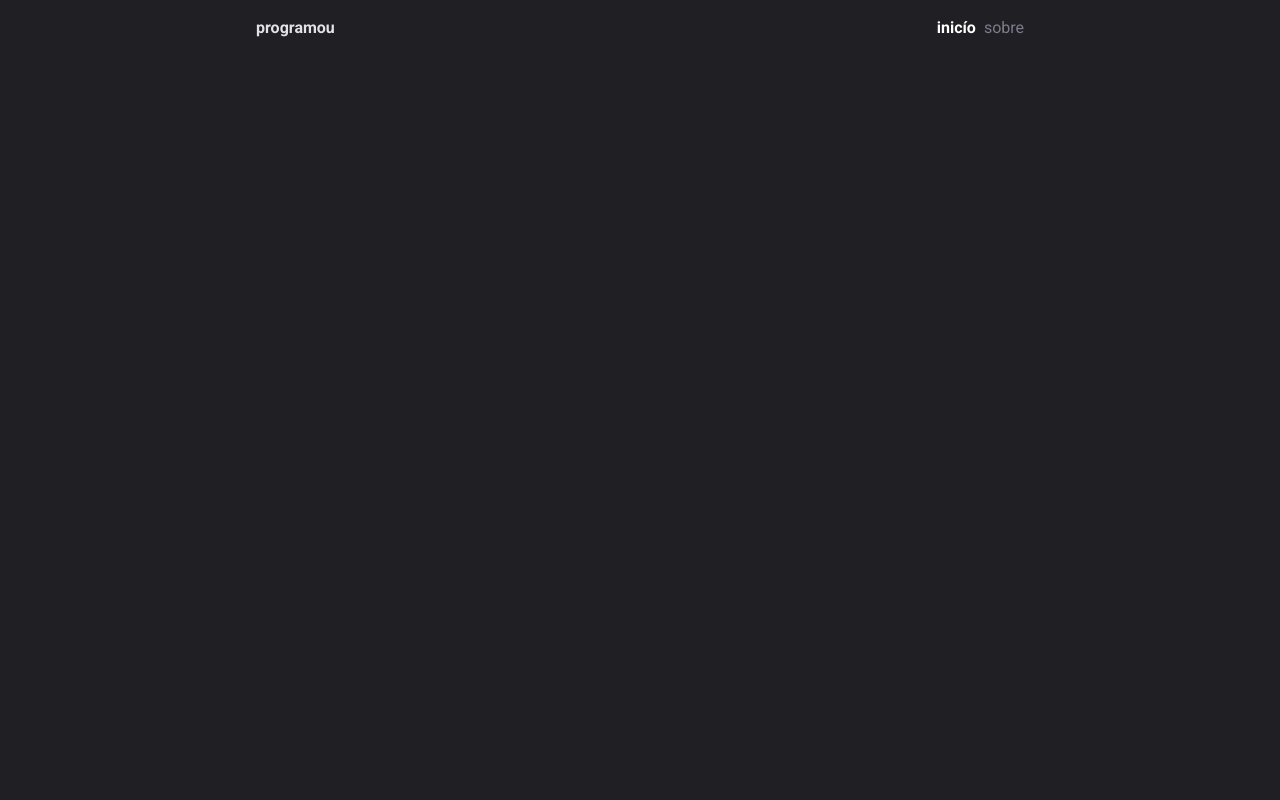
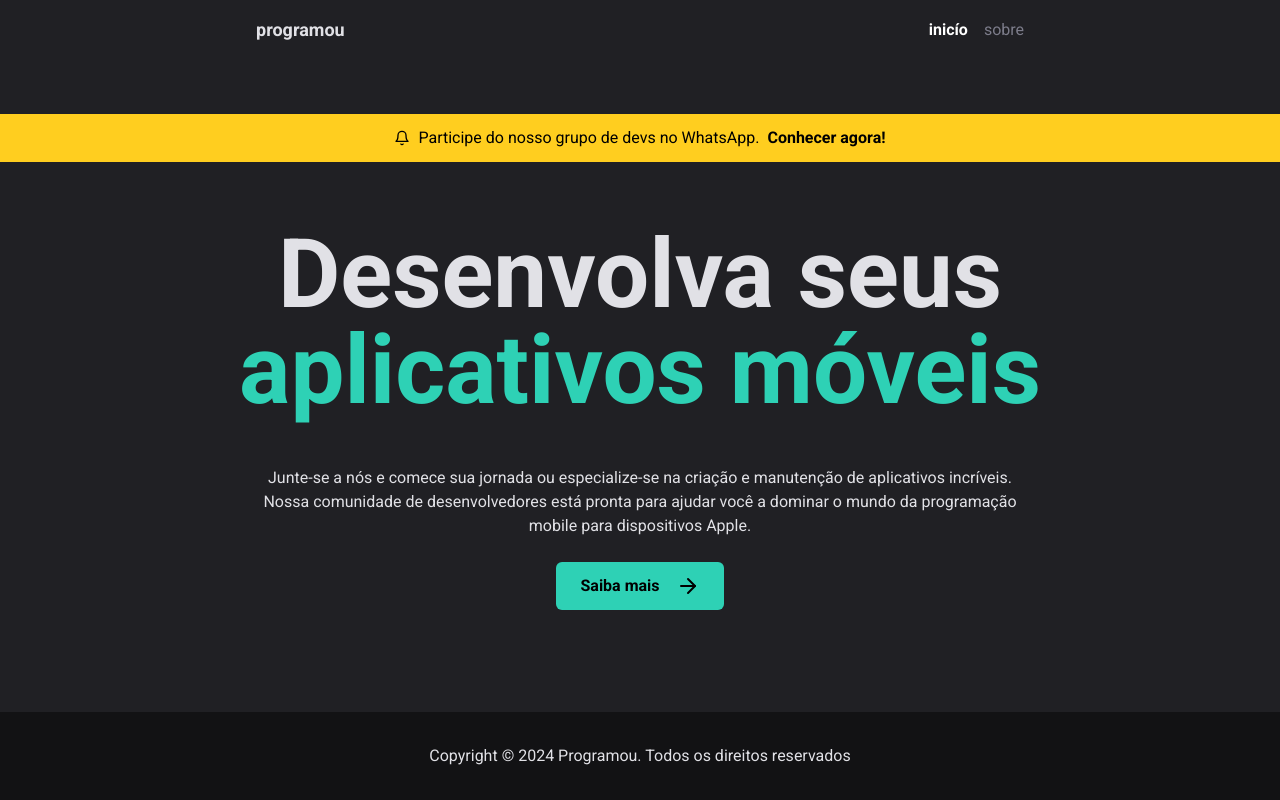
Before and after one commit to Programou-io/web-programou-app, a Next.js app: page / in a window 1280 px wide. Built offline with nearby package versions, Linux system fonts and the light colour scheme.

Commit message:
✨ criando nova pagina home e sobre

```diff
--- a/package.json
+++ b/package.json
@@ -16,6 +16,7 @@
     "autoprefixer": "10.4.14",
     "eslint": "8.40.0",
     "eslint-config-next": "13.4.1",
+    "lucide-react": "^0.383.0",
     "next": "13.4.1",
     "postcss": "8.4.23",
     "react": "18.2.0",
--- a/src/app/layout.tsx
+++ b/src/app/layout.tsx
@@ -3,6 +3,7 @@ import './globals.css'
 
 // eslint-disable-next-line camelcase
 import { Fira_Code, Roboto } from 'next/font/google'
+import { Footer } from 'programou/components/Footer'
 import { Header } from 'programou/components/Header'
 
 const roboto = Roboto({
@@ -29,7 +30,11 @@ export default function RootLayout({
   return (
     <html lang="pt-BR" className={`${roboto.variable} ${firaCode.variable}`}>
       <body className="text-gray-100 bg-gray-800 font-default">
-        <Header>{children}</Header>
+        <div className="flex flex-col h-screen justify-between">
+          <Header />
+          {children}
+          <Footer />
+        </div>
       </body>
     </html>
   )
--- a/src/app/page.tsx
+++ b/src/app/page.tsx
@@ -1,3 +1,39 @@
+import { ArrowRight, Bell } from 'lucide-react'
+import Link from 'next/link'
+
 export default function Home() {
-  return <div />
+  return (
+    <div>
+      <div className="bg-yellow-500 text-center py-3">
+        <p className="text-black flex items-center justify-center gap-2">
+          <Bell size={16} />
+          Participe do nosso grupo de devs no WhatsApp.
+          <Link href="/" className="font-bold">
+            Conhecer agora!
+          </Link>
+        </p>
+      </div>
+      <div className="mt-16 mb-12">
+        <h1 className="font-extrabold text-8xl text-center">
+          Desenvolva seus
+          <br />
+          <span className="text-turquoise-500">aplicativos móveis</span>
+        </h1>
+        <h2 className="mt-12 text-center grid max-w-3xl items-center justify-center mx-auto">
+          Junte-se a nós e comece sua jornada ou especialize-se na criação e
+          manutenção de aplicativos incríveis. Nossa comunidade de
+          desenvolvedores está pronta para ajudar você a dominar o mundo da
+          programação mobile para dispositivos Apple.
+        </h2>
+        <div className="flex items-center justify-center mt-6">
+          <Link href="/sobre">
+            <p className="flex gap-4 px-6 py-3 bg-turquoise-500 text-black font-bold rounded-md">
+              Saiba mais
+              <ArrowRight />
+            </p>
+          </Link>
+        </div>
+      </div>
+    </div>
+  )
 }
--- a/src/app/sobre/page.tsx
+++ b/src/app/sobre/page.tsx
@@ -1,3 +1,57 @@
+import { Figma, Github, Linkedin, MessageCircle, Youtube } from 'lucide-react'
+import Link from 'next/link'
+import { ReactNode } from 'react'
+
+interface AboutLinkProps {
+  icon: ReactNode
+  name: string
+  path: string
+}
+
+function AboutLink(props: AboutLinkProps) {
+  return (
+    <Link href={props.path}>
+      <div className="flex gap-2 py-2 items-center hover:text-turquoise-500">
+        {props.icon}
+        {props.name}
+      </div>
+    </Link>
+  )
+}
+
 export default function Abount() {
-  return <div />
+  return (
+    <div className="max-w-3xl mx-auto mb-8">
+      <div>
+        <h1 className="font-bold text-3xl mt-8">Conheça mais sobre nós</h1>
+        <p className="mt-3">
+          Bem-vindo ao Programou! Nosso projeto é dedicado a ensinar
+          programação, com foco específico em dispositivos Apple, de maneira
+          prática. Aqui, você encontrará tutoriais detalhados, vídeos passo a
+          passo e uma comunidade engajada de desenvolvedores sempre dispostos a
+          ajudar. Se você está começando agora ou quer se especializar ainda
+          mais, este é o lugar certo para você!
+        </p>
+      </div>
+
+      <div>
+        <h2 className="font-bold text-3xl mt-8">Nossa presença online</h2>
+        <p className="mt-3">
+          Estamos presentes em diversas plataformas, oferecendo projetos e
+          conteúdos. Confira a seguir:
+        </p>
+        <div className="mt-3">
+          <AboutLink icon={<Github />} name="Pagina no Github" path="/" />
+          <AboutLink icon={<Youtube />} name="Canal no Youtube" path="/" />
+          <AboutLink icon={<Linkedin />} name="Pagina no LinkedIn" path="/" />
+          <AboutLink icon={<Figma />} name="Projetos no Figma" path="/" />
+          <AboutLink
+            icon={<MessageCircle />}
+            name="Grupo no WhatsApp"
+            path="/"
+          />
+        </div>
+      </div>
+    </div>
+  )
 }
--- a/src/components/Footer.tsx
+++ b/src/components/Footer.tsx
@@ -1,7 +1,9 @@
 export function Footer() {
   return (
-    <div className="w-full py-8 bg-gray-900">
-      <p className="text-center">Copyright © 2023 Programou</p>
+    <div className="w-full py-8 bg-gray-900 bottom-0 static">
+      <p className="text-center">
+        Copyright © 2024 Programou. Todos os direitos reservados
+      </p>
     </div>
   )
 }
--- a/src/components/Header.tsx
+++ b/src/components/Header.tsx
@@ -1,19 +1,16 @@
-import { HtmlHTMLAttributes } from 'react'
+import Link from 'next/link'
 import { HeaderLinkButton } from './HeaderLinkButton'
 
-interface HeaderProps extends HtmlHTMLAttributes<'div'> {}
-
-export function Header(props: HeaderProps) {
+export function Header() {
   return (
-    <>
-      <div className="flex justify-between items-center m-auto max-w-3xl my-4">
-        <h1 className="font-extrabold">programou</h1>
-        <div className="flex gap-2">
-          <HeaderLinkButton name="inicío" path="/" />
-          <HeaderLinkButton name="sobre" path="/sobre" />
-        </div>
+    <div className="w-full flex justify-between items-center m-auto max-w-3xl my-4">
+      <h1 className="font-extrabold text-lg">
+        <Link href="/">programou</Link>
+      </h1>
+      <div className="flex gap-4">
+        <HeaderLinkButton name="inicío" path="/" />
+        <HeaderLinkButton name="sobre" path="/sobre" />
       </div>
-      {props.children}
-    </>
+    </div>
   )
 }
--- a/tailwind.config.js
+++ b/tailwind.config.js
@@ -44,6 +44,8 @@ module.exports = {
       'blue-500': '#006494',
       'blue-700': '#003554',
       'blue-800': '#051923',
+
+      'yellow-500': '#FFCE1F',
     },
 
     fontFamily: {
```
Also changed, not shown: 1 other file (tests, documents, lock files or other folders).
